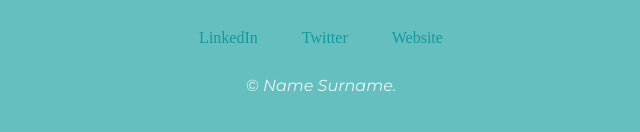
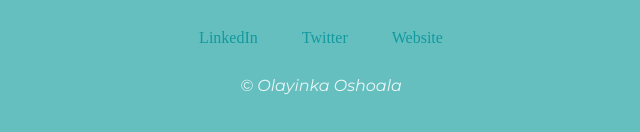
Before and after one commit to Olayinka1005/CV, a plain HTML site: page index.html in a window 1280 px wide. Shown: the part 2768-2900 px from the top of the page, 319-959 px from the left. Drawn offline with Linux system fonts and the light colour scheme.

Commit message:
Update index.html

```diff
--- a/index.html
+++ b/index.html
@@ -65,7 +65,7 @@
         <a class="footer-link" href="https://www.linkedin.com/">LinkedIn</a>
         <a class="footer-link" href="https://twitter.com/">Twitter</a>
         <a class="footer-link" href="https://www.appbrewery.co/">Website</a>
-        <p class="copy-right">© Name Surname.</p>
+        <p class="copy-right">© Olayinka Oshoala</p>
     </div>
 
 </body>
```
